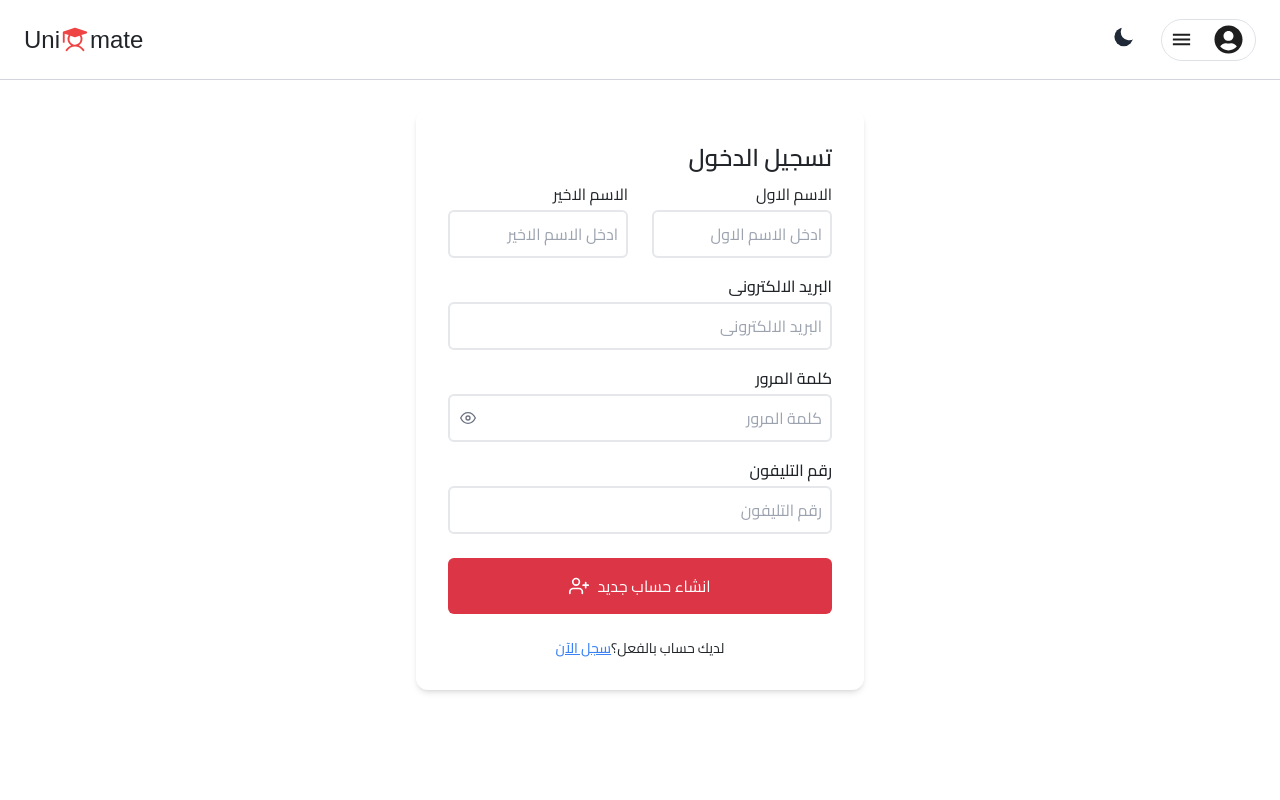
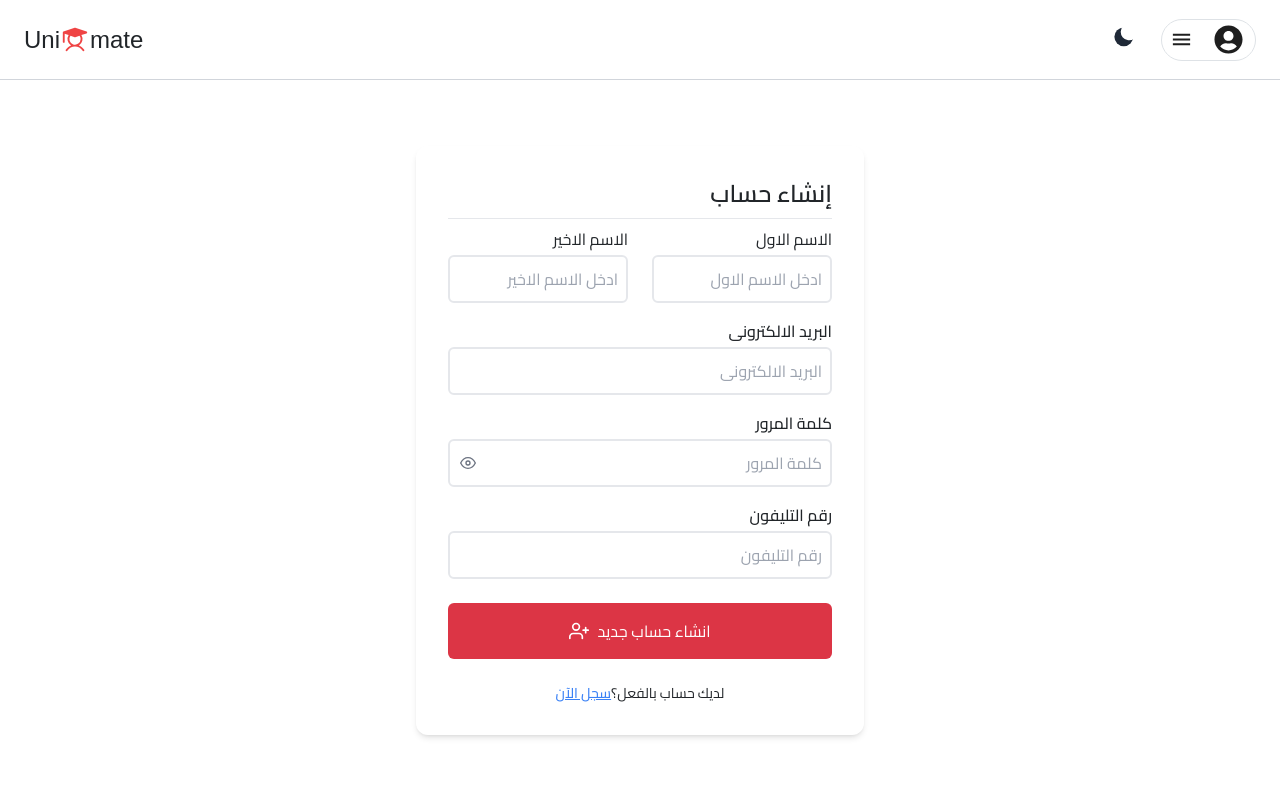
Before and after one commit to Mahmoud-Abd-Elrazek/Unimate, a React (Vite) app: page /register/owner in a window 1280 px wide. Shown: the top 800 px of the page. Built offline with nearby package versions, Linux system fonts and the light colour scheme; a web font is replaced by a local one.

Commit message:
add animation for register page and some padding

```diff
--- a/src/pages/Admain/admain_dashBord.tsx
+++ b/src/pages/Admain/admain_dashBord.tsx
@@ -5,7 +5,7 @@ import { Link } from 'react-router-dom';
 
 const Dashboard: React.FC = () => {
   return (
-    <div className="min-h-screen pt-[80px] px-4 flex flex-col items-center justify-start bg-gray-50 dark:bg-primary_BGD">
+    <div className="min-h-screen pt-[100px] px-4 flex flex-col items-center justify-start bg-gray-50 dark:bg-primary_BGD ">
       {/* Header */}
       <div className="w-full max-w-7xl mb-6 flex justify-between items-center">
         <h1 className="text-2xl font-semibold text-gray-800 dark:text-primary_TXD">Dashboard</h1>
--- a/src/pages/Auth/RegisterPage/registerOwnerPage.tsx
+++ b/src/pages/Auth/RegisterPage/registerOwnerPage.tsx
@@ -6,6 +6,8 @@ import { useState } from "react";
 import { FiEye, FiEyeOff, FiUserPlus } from "react-icons/fi";
 import useAuthStore from "../../../Store/Auth/Auth.store";
 import "./register.css";
+
+import "../../../../public/animations.css"
 
 const RegisterOwnerPage = () => {
   const navigate = useNavigate();
@@ -48,9 +50,9 @@ const RegisterOwnerPage = () => {
   };
 
   return (
-    <div className="min-h-screen flex items-center justify-center p-4">
+    <div className="min-h-screen flex items-center justify-center pt-[80px] slide-in">
       <div className="w-full max-w-md rounded-xl p-8 shadow-md text-right">
-        <h2 className="text-2xl font-semibold mb-2">تسجيل الدخول</h2>
+        <h2 className="text-2xl font-semibold mb-2 pb-2 border-b"> إنشاء حساب</h2>
         <form onSubmit={handleSubmit(OnSubmit)} className="space-y-4">
           <div className="flex gap-4" dir="rtl">
             <div className="flex-1">
```
